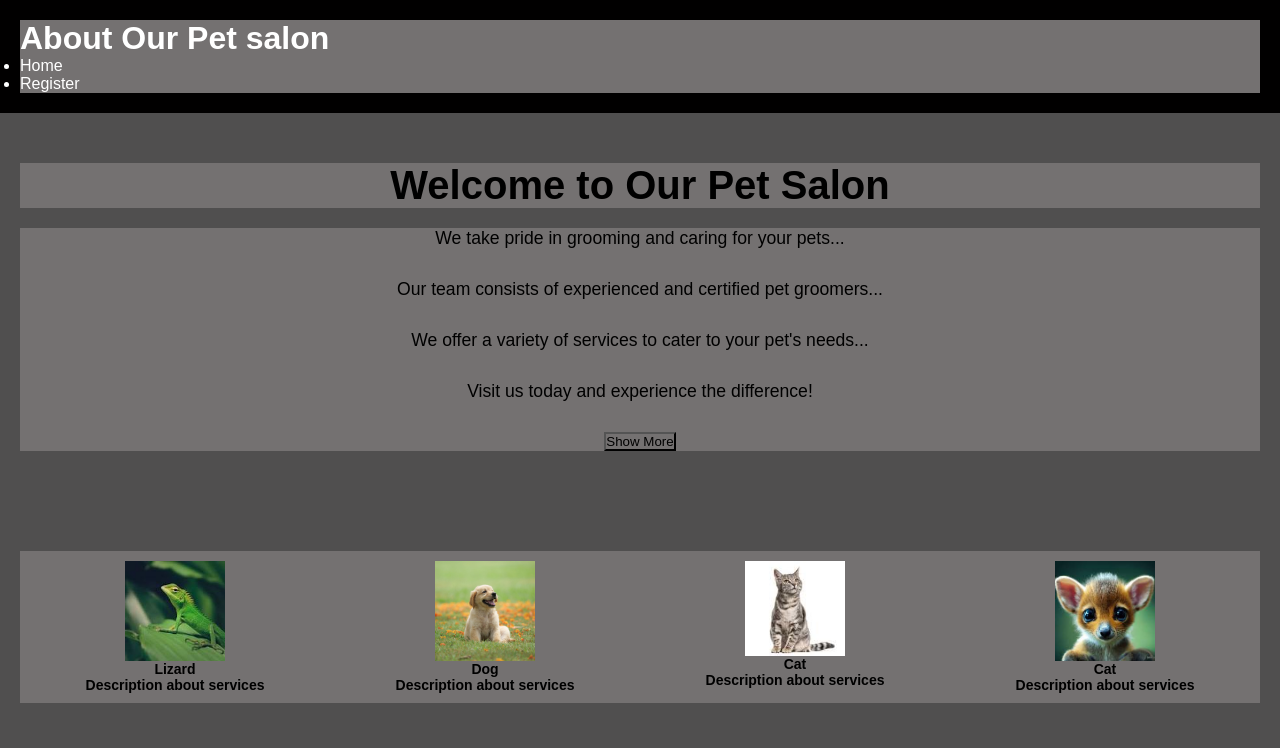
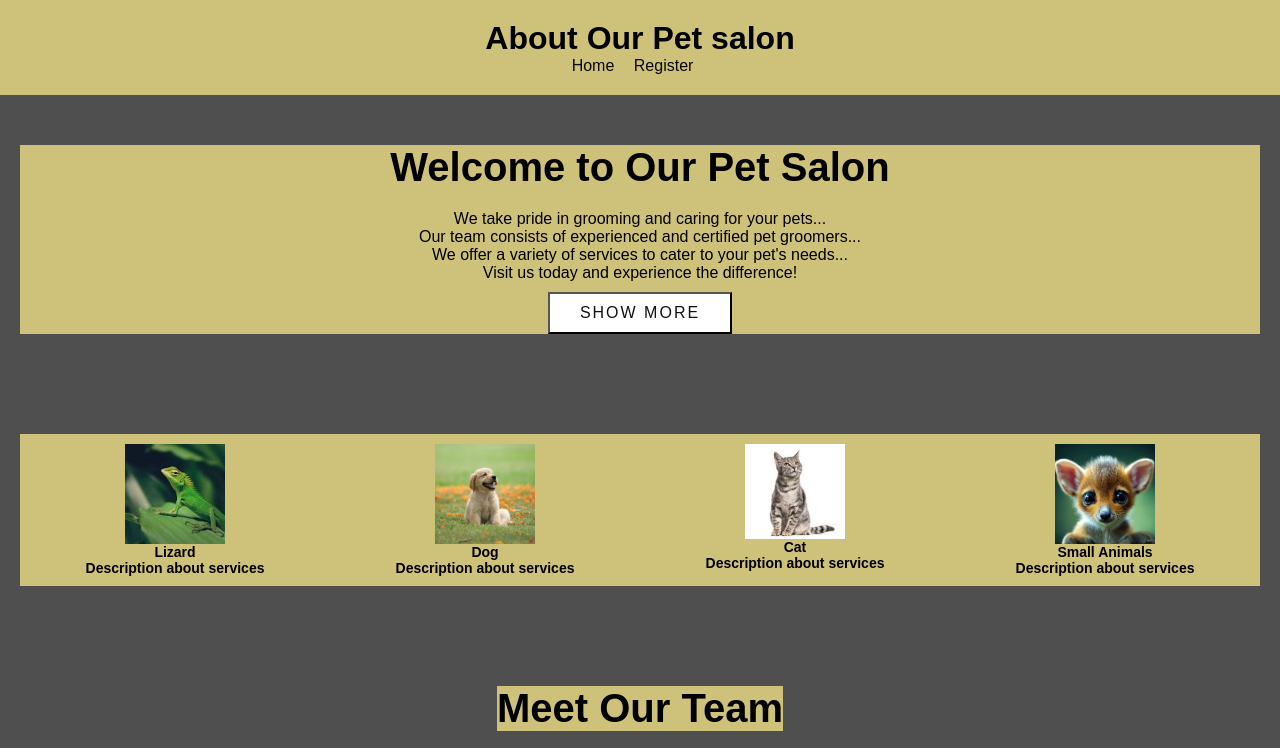
Before and after one commit to Morris9510/pet-salon, a plain HTML site: page about.html in a window 1280 px wide. Shown: the top 748 px of the page. Drawn offline with Linux system fonts and the light colour scheme.

Commit message:
final project

```diff
--- a/about.html
+++ b/about.html
@@ -11,23 +11,21 @@
       <div class="header-container">
         <h1>About Our Pet salon</h1>
         <nav>
-          <ul>
-            <li><a href="index.html">Home</a></li>
-            <li><a href="register.html">Register</a></li>
-          </ul>
+          <a href="index.html">Home</a>
+          <a href="register.html">Register</a>
         </nav>
       </div>
     </header>
 
     <main>
       <section class="team">
-        <h2>Welcome to Our Pet Salon</h2>
-        <div id="moreDetails" class="hidden">
+        <div>
+          <h2>Welcome to Our Pet Salon</h2>
           <p>We take pride in grooming and caring for your pets...</p>
           <p>Our team consists of experienced and certified pet groomers...</p>
           <p>We offer a variety of services to cater to your pet's needs...</p>
           <p>Visit us today and experience the difference!</p>
-          <button id="toggleDetails">Show More</button>
+          <button class="toggleDetails">Show More</button>
         </div>
       </section>
 
@@ -69,7 +67,7 @@
               <img src="imgs/download (12).jpeg" alt="small animals Image" />
             </div>
             <span class="pet-type">
-              <p>Cat</p>
+              <p>Small Animals</p>
             </span>
             <p>Description about services</p>
           </li>
@@ -77,7 +75,7 @@
       </section>
 
       <section class="team">
-        <h2>Meet Our Team</h2>
+        <h2 class="teampics">Meet Our Team</h2>
         <div class="team-members">
           <div class="team-member">
             <img src="imgs/small-4023176_640.jpg" alt="Team Member 1" />
--- a/petsalon.css/register.css
+++ b/petsalon.css/register.css
@@ -25,10 +25,30 @@ header p {
   margin-bottom: 20px;
 }
 
-header a {
-  color: #fff;
-  text-decoration: none;
-  margin-right: 10px;
+nav a {
+  background: linear-gradient(
+      to right,
+      rgba(100, 200, 200, 1),
+      rgba(100, 200, 200, 1)
+    ),
+    linear-gradient(
+      to right,
+      rgba(255, 0, 0, 1),
+      rgba(255, 0, 180, 1),
+      rgba(0, 100, 200, 1)
+    );
+  background-size: 100% 3px, 0 3px;
+  background-position: 100% 100%, 0 100%;
+  background-repeat: no-repeat;
+  transition: background-size 400ms;
+}
+a:hover {
+  background-size: 0 3px, 100% 3px;
+}
+
+nav a:hover::before {
+  transform-origin: left;
+  transform: scaleX(1);
 }
 
 form {
--- a/petsalon.css/styles.css
+++ b/petsalon.css/styles.css
@@ -2,47 +2,47 @@
   margin: 0;
   padding: 0;
   box-sizing: border-box;
-  background-color: #747171;
+  background-color: #cec27b;
 }
 
-header {
-  background-color: #010000;
-  color: #fff;
+.header-container {
+  background-color: #cec27b;
+  text-align: center;
   padding: 20px;
 }
 
 header h1 {
   margin: 0;
+  color: black;
 }
 
 nav a {
-  color: #fff;
+  color: #0a0909;
   text-decoration: none;
   margin-right: 15px;
+  position: relative;
+}
+nav a::before {
+  content: "";
+  position: absolute;
+  width: 100%;
+  height: 4px;
+  border-radius: 4px;
+  background-color: #18272f;
+  bottom: 0;
+  left: 0;
+  transform-origin: right;
+  transform: scaleX(0);
+  transition: transform 0.3s ease-in-out;
 }
 
-nav a:hover {
-  text-decoration: underline;
+nav a:hover::before {
+  transform-origin: left;
+  transform: scaleX(1);
 }
 
 body {
   font-family: Arial, sans-serif;
-}
-
-.team {
-  text-align: center;
-  padding: 50px 20px;
-  background-color: #504f4f;
-}
-
-.team h2 {
-  font-size: 2.5em;
-  margin-bottom: 20px;
-}
-
-.team p {
-  font-size: 1.1em;
-  margin-bottom: 30px;
 }
 
 .gallery {
@@ -72,7 +72,6 @@ body {
   border-radius: 10px;
 }
 
-/* Team section */
 .team {
   text-align: center;
   padding: 50px 20px;
@@ -113,13 +112,6 @@ body {
   margin-bottom: 15px;
 }
 
-footer {
-  text-align: center;
-  padding: 20px;
-
-  color: #fff;
-}
-
 .pet-selector-list {
   list-style: none;
   padding: 0;
@@ -158,3 +150,30 @@ footer {
   color: #888;
   margin-top: 5px;
 }
+.toggleDetails {
+  display: inline-block;
+  font-size: 1em;
+  background: #fff;
+  padding: 10px 30px;
+  text-transform: uppercase;
+  text-decoration: none;
+  font-weight: 500;
+  margin-top: 10px;
+  color: #111;
+  letter-spacing: 2px;
+  transition: 0.2s;
+}
+.toggleDetails:hover {
+  letter-spacing: 6px;
+}
+.team h2 {
+  display: inline-block;
+  width: auto;
+}
+
+footer {
+  text-align: center;
+  padding: 50px 20px;
+
+  color: #0d0d0d;
+}
```
Also changed, not shown: index.html (+3 -1 lines), register.html (+5 -3 lines), scriptsPS/register.js (+46 -25 lines).
